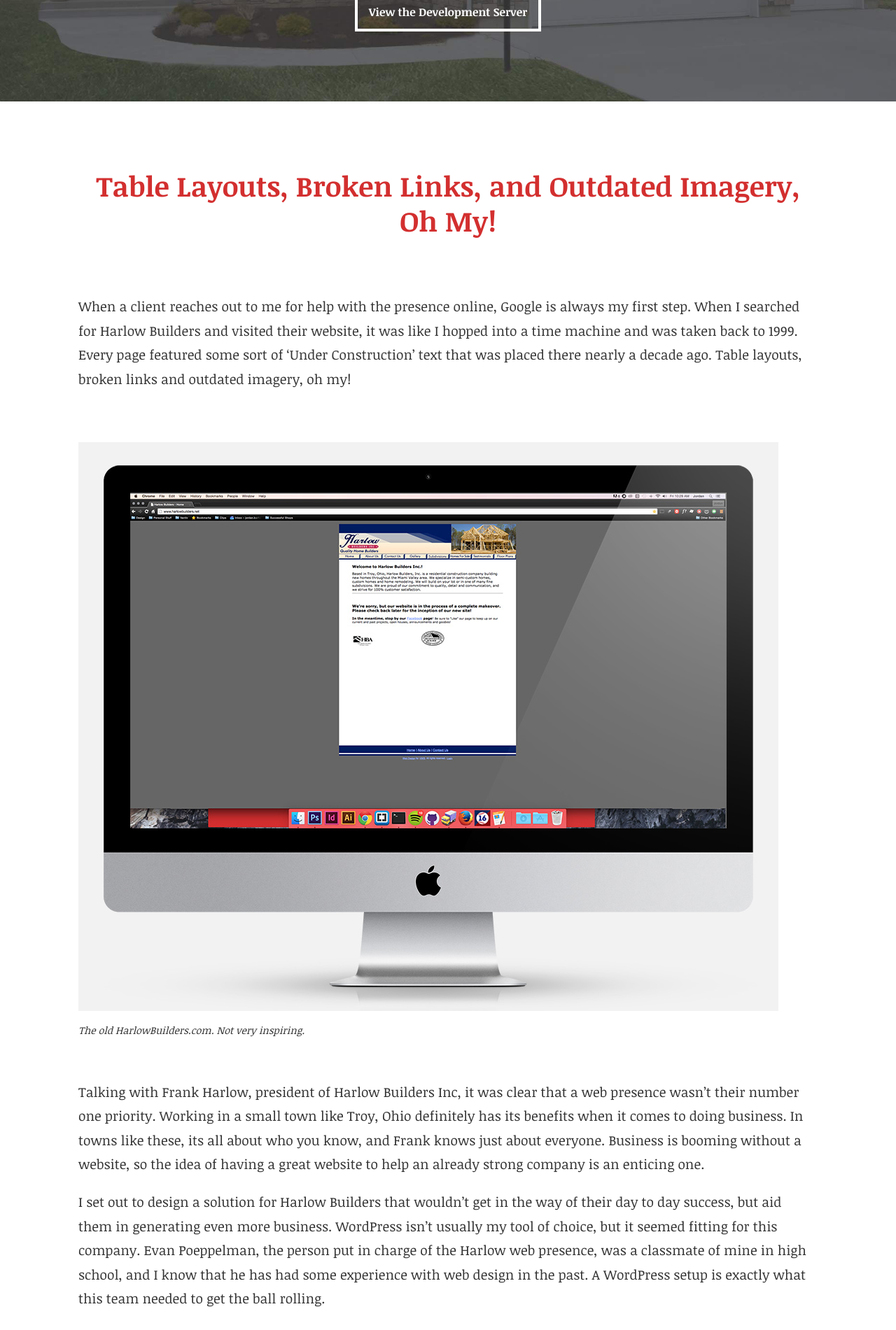
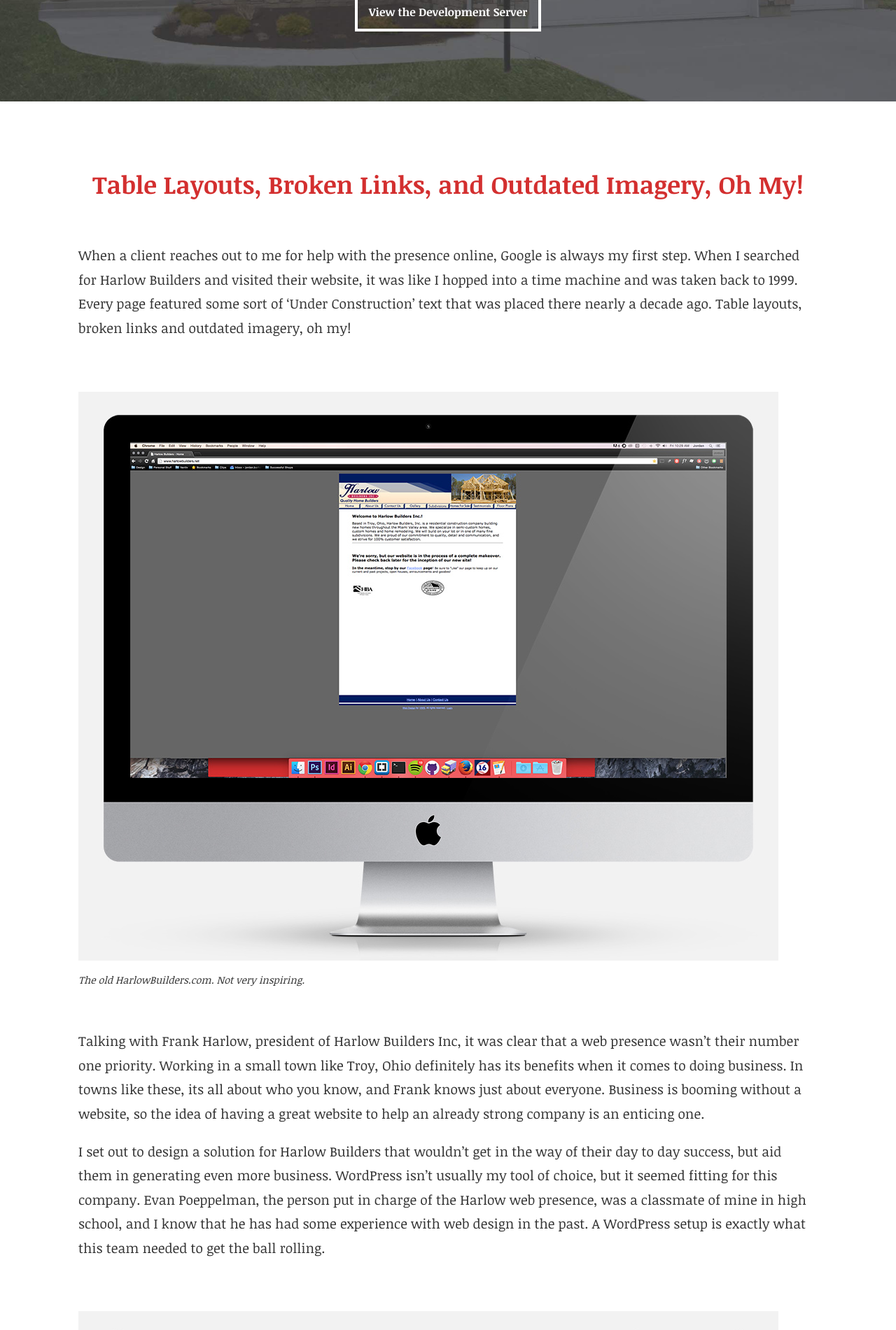
Before and after one commit to jordanbarhorst/jordanbarhorst.github.io, a Jekyll site: the page built from _posts/2016-06-18-harlow-builders.md, in a window 1280 px wide. Shown: the part 510-2411 px from the top of the page at 70% size. Built offline with Jekyll 4.4.1, drawn with Linux system fonts in a browser that asks for light colours; nearby versions of some CDN libraries; Markdown is read by kramdown in place of the engine named in the settings.

```diff
--- a/assets/scss/components/_post.scss
+++ b/assets/scss/components/_post.scss
@@ -3,10 +3,10 @@
 
     h2 {
         color: $primary;
-        font-size: 2.5em;
+        font-size: 2.2em;
         text-align: center;
         font-weight: 700;
-        margin-bottom: 2em;
+        margin-bottom: 1.8em;
     }
 
     p {
```
Also changed, not shown: assets/css/main.css, 1 other file.
